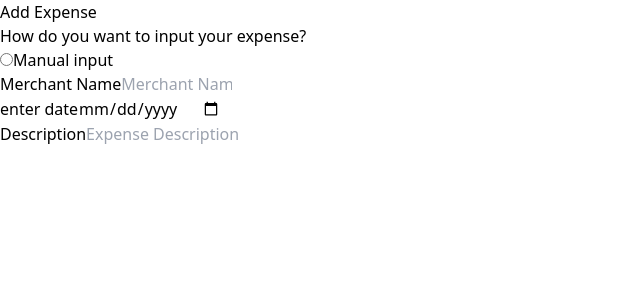
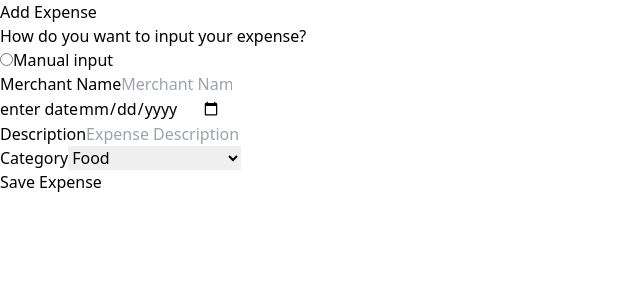
Before and after one commit to spankaj13579/expense-tracker, a React (Vite) app: page / in a window 1280 px wide. Shown: the top 300 px of the page, without its empty margins (0-640 px from the left). Built offline with nearby package versions, Linux system fonts and the light colour scheme.

Commit message:
improved component

```diff
--- a/src/component/Addexpensemain.jsx
+++ b/src/component/Addexpensemain.jsx
@@ -1,6 +1,8 @@
 import React from 'react'
 import ButtonMain from './util/ButtonMain'
 import Textfield from './util/Textfield'
+import Category from './util/Category'
+import Buttonsecondary from './util/Buttonsecondary'
 
 const Addexpensemain = () => {
   return (
@@ -16,9 +18,10 @@ const Addexpensemain = () => {
           <Textfield type={'number'} min={0} max= {1000000} label= {'Merchant Name'} />
           <Textfield type={'date'} label= {'enter date'}/>
           <Textfield label={'Description'} placeholder={'Expense Description'}/>
-
+          <Category />
         </form>
       </div>
+          <Buttonsecondary content= {'Save Expense'} />
     </div>
   )
 }
--- /dev/null
+++ b/src/component/util/Category.jsx
@@ -0,0 +1,31 @@
+import React from 'react'
+
+const Category = () => {
+    return (
+        <div>
+        <label htmlFor="category" className='block mb-2 font-normal text-sm text-slate-700'>Category</label>
+            <select name="category" id="category" className='text-slate-800 text-base border-solid border-2 rounded-lg p-3 block w-full font-normal bg-transparent'>
+                <option value="food">Food</option>
+                <option value="food">Transportation</option>
+                <option value="food">Health and Wellness</option>
+                <option value="food">Communication</option>
+                <option value="food">Housing</option>
+                <option value="food">Dinning Out</option>
+                <option value="food">Travel & Vacation</option>
+                <option value="food">Shops</option>
+                <option value="food">Personal care</option>
+                <option value="food">Subscriptions</option>
+                <option value="food">Donations</option>
+                <option value="food">Business</option>
+                <option value="food">Personal Care</option>
+                <option value="food">Education</option>
+                <option value="food">Entertainment</option>
+                <option value="food">Debt Payments</option>
+                <option value="food">Pets</option>
+                <option value="food">Others</option>
+            </select>
+            </div>
+        )
+}
+
+export default Category
--- a/src/component/util/Textfield.jsx
+++ b/src/component/util/Textfield.jsx
@@ -2,7 +2,7 @@ import React from 'react'
 
 const Textfield = ({type= 'text', label, placeholder, min, max}) => {
   return (
-    <div className=''>
+    <div>
         <label htmlFor="EmployeeId" className='block mb-2 font-normal text-sm text-slate-700'>{label}</label>
         {type === 'number' ? (
           <input type='number' placeholder={placeholder || label} min={min || 0} max={max || 10000000} pattern='[0-9]*' className='text-slate-800 text-base border-solid border-2 rounded-lg p-3 block w-full font-normal bg-transparent outline-red-400' />
```
